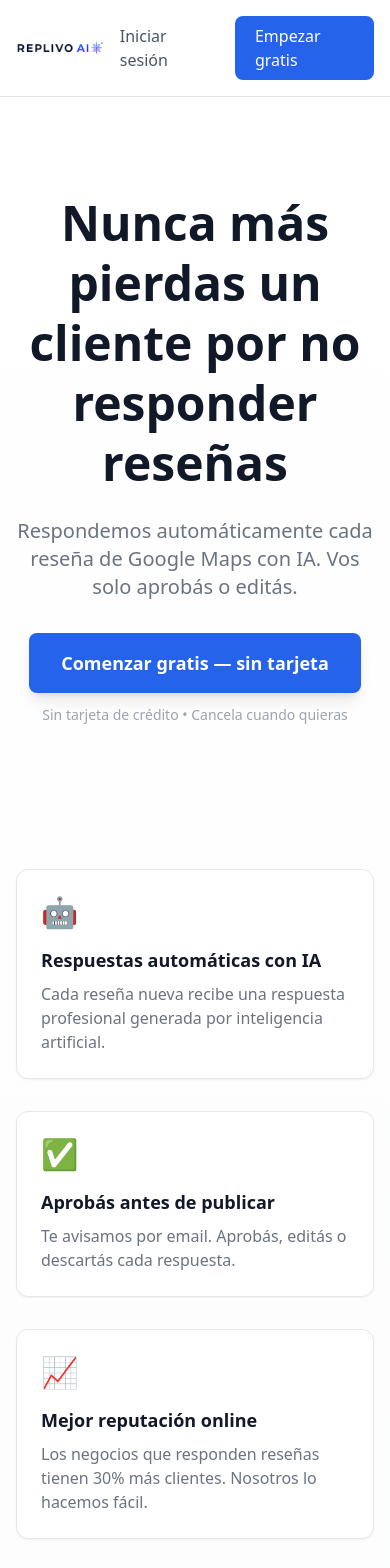
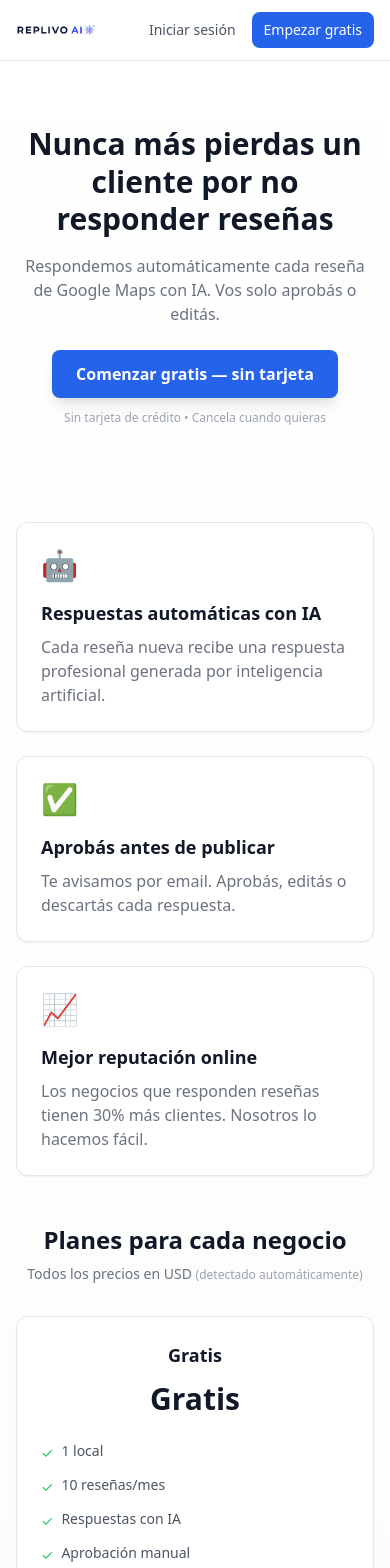
Before and after one commit to nodoetico/review-responder, a Next.js app: page / in a window 390 px wide. Shown: the top 1568 px of the page. Built offline with nearby package versions, Linux system fonts and the light colour scheme.

Commit message:
feat: sistema 100% responsive + logos 170px/140px

```diff
--- a/src/app/dashboard/locales/page.tsx
+++ b/src/app/dashboard/locales/page.tsx
@@ -68,11 +68,11 @@ export default function LocalesPage() {
 
   return (
     <div>
-      <div className="flex items-center justify-between mb-8">
-        <h1 className="text-2xl font-bold text-gray-900">Mis locales</h1>
+      <div className="flex flex-col sm:flex-row sm:items-center justify-between gap-3 mb-8">
+        <h1 className="text-xl sm:text-2xl font-bold text-gray-900">Mis locales</h1>
         <button
           onClick={() => setMostrarForm(!mostrarForm)}
-          className="flex items-center gap-2 bg-primary-600 text-white px-4 py-2 rounded-lg hover:bg-primary-700 transition"
+          className="flex items-center justify-center gap-2 bg-primary-600 text-white px-4 py-2 rounded-lg hover:bg-primary-700 transition w-full sm:w-auto"
         >
           <Plus className="w-4 h-4" />
           Agregar local
@@ -127,7 +127,7 @@ export default function LocalesPage() {
       ) : (
         <div className="space-y-4">
           {locales.map((local) => (
-            <div key={local.id} className="bg-white p-5 rounded-xl shadow-sm border flex items-center justify-between">
+            <div key={local.id} className="bg-white p-5 rounded-xl shadow-sm border flex flex-col sm:flex-row sm:items-center justify-between gap-3">
                 <div>
                   <h3 className="font-semibold text-gray-900">{local.nombre}</h3>
                   <p className="text-sm text-gray-500">{local.direccion}</p>
--- a/src/app/dashboard/resenas/page.tsx
+++ b/src/app/dashboard/resenas/page.tsx
@@ -119,11 +119,11 @@ export default function ResenasPage() {
 
   return (
     <div>
-      <div className="flex items-center justify-between mb-8">
-        <h1 className="text-2xl font-bold text-gray-900">Reseñas</h1>
+      <div className="flex flex-col sm:flex-row sm:items-center justify-between gap-3 mb-8">
+        <h1 className="text-xl sm:text-2xl font-bold text-gray-900">Reseñas</h1>
         <button
           onClick={() => setMostrarCarga(!mostrarCarga)}
-          className="flex items-center gap-2 bg-primary-600 text-white px-4 py-2 rounded-lg hover:bg-primary-700 transition"
+          className="flex items-center justify-center gap-2 bg-primary-600 text-white px-4 py-2 rounded-lg hover:bg-primary-700 transition w-full sm:w-auto"
         >
           <Plus className="w-4 h-4" />
           Cargar reseña manual
--- a/src/app/page.tsx
+++ b/src/app/page.tsx
@@ -10,17 +10,17 @@ export default function LandingPage() {
   return (
     <div className="min-h-screen bg-gradient-to-b from-white to-gray-50">
       <header className="border-b">
-        <div className="max-w-6xl mx-auto px-4 py-4 flex items-center justify-between">
-          <div className="flex items-center gap-3">
-            <Image src="/logo.png" alt="Replivo" width={150} height={150} className="rounded-lg w-24 sm:w-32 md:w-[150px] h-auto" />
+        <div className="max-w-6xl mx-auto px-4 py-3 sm:py-4 flex items-center justify-between gap-2">
+          <div className="flex items-center gap-3 shrink-0">
+            <Image src="/logo.png" alt="Replivo" width={170} height={170} className="rounded-lg w-20 sm:w-28 lg:w-[170px] h-auto" />
           </div>
-          <div className="flex gap-3">
-            <Link href="/login" className="text-gray-600 hover:text-gray-900 px-4 py-2">
+          <div className="flex gap-2 sm:gap-3 items-center">
+            <Link href="/login" className="text-sm sm:text-base text-gray-600 hover:text-gray-900 px-2 sm:px-4 py-2 whitespace-nowrap">
               Iniciar sesión
             </Link>
             <Link
               href="/registro"
-              className="bg-primary-600 text-white px-5 py-2 rounded-lg hover:bg-primary-700 transition"
+              className="text-sm sm:text-base bg-primary-600 text-white px-3 sm:px-5 py-2 rounded-lg hover:bg-primary-700 transition whitespace-nowrap"
             >
               Empezar gratis
             </Link>
@@ -29,23 +29,23 @@ export default function LandingPage() {
       </header>
 
       <main>
-        <section className="max-w-6xl mx-auto px-4 pt-24 pb-16 text-center">
-          <h2 className="text-5xl font-bold text-gray-900 leading-tight max-w-3xl mx-auto">
+        <section className="max-w-6xl mx-auto px-4 pt-16 sm:pt-24 pb-12 sm:pb-16 text-center">
+          <h2 className="text-3xl sm:text-4xl lg:text-5xl font-bold text-gray-900 leading-tight max-w-3xl mx-auto">
             Nunca más pierdas un cliente por no responder reseñas
           </h2>
-          <p className="text-xl text-gray-500 mt-6 max-w-2xl mx-auto">
+          <p className="text-base sm:text-xl text-gray-500 mt-4 sm:mt-6 max-w-2xl mx-auto">
             Respondemos automáticamente cada reseña de Google Maps con IA. Vos solo aprobás o editás.
           </p>
           <Link
             href="/registro"
-            className="inline-block mt-8 bg-primary-600 text-white px-8 py-4 rounded-lg text-lg font-semibold hover:bg-primary-700 transition shadow-lg"
+            className="inline-block mt-6 sm:mt-8 bg-primary-600 text-white px-6 sm:px-8 py-3 sm:py-4 rounded-lg text-base sm:text-lg font-semibold hover:bg-primary-700 transition shadow-lg"
           >
             Comenzar gratis — sin tarjeta
           </Link>
-          <p className="text-sm text-gray-400 mt-3">Sin tarjeta de crédito • Cancela cuando quieras</p>
+          <p className="text-xs sm:text-sm text-gray-400 mt-3">Sin tarjeta de crédito • Cancela cuando quieras</p>
         </section>
 
-        <section className="max-w-6xl mx-auto px-4 py-20 grid md:grid-cols-3 gap-8">
+        <section className="max-w-6xl mx-auto px-4 py-12 sm:py-20 grid grid-cols-1 sm:grid-cols-2 lg:grid-cols-3 gap-6 sm:gap-8">
           {beneficios.map((b) => (
             <div key={b.titulo} className="bg-white p-6 rounded-xl shadow-sm border hover:shadow-md transition">
               <div className="text-3xl mb-4">{b.icono}</div>
@@ -58,14 +58,14 @@ export default function LandingPage() {
         {/* Planes */}
         <Pricing />
 
-        <section className="bg-primary-600 text-white py-20 text-center">
-          <h2 className="text-3xl font-bold">Empezá a cuidar tu reputación hoy</h2>
-          <p className="text-primary-100 mt-3 max-w-xl mx-auto">
+        <section className="bg-primary-600 text-white py-12 sm:py-20 px-4 text-center">
+          <h2 className="text-2xl sm:text-3xl font-bold">Empezá a cuidar tu reputación hoy</h2>
+          <p className="text-primary-100 mt-3 max-w-xl mx-auto text-sm sm:text-base">
             Configurás tu local en 2 minutos. Nosotros nos encargamos del resto.
           </p>
           <Link
             href="/registro"
-            className="inline-block mt-6 bg-white text-primary-600 px-8 py-3 rounded-lg font-semibold hover:bg-primary-50 transition"
+            className="inline-block mt-6 bg-white text-primary-600 px-6 sm:px-8 py-2 sm:py-3 rounded-lg font-semibold hover:bg-primary-50 transition text-sm sm:text-base"
           >
             Crear cuenta gratis
           </Link>
--- a/src/components/pricing.tsx
+++ b/src/components/pricing.tsx
@@ -107,18 +107,18 @@ export default function Pricing() {
 
   return (
     <section className="max-w-6xl mx-auto px-4 pb-10">
-      <h2 className="text-3xl font-bold text-center text-gray-900 mb-2">Planes para cada negocio</h2>
-      <p className="text-center text-gray-500 mb-12">
+      <h2 className="text-2xl sm:text-3xl font-bold text-center text-gray-900 mb-2">Planes para cada negocio</h2>
+      <p className="text-center text-gray-500 mb-8 sm:mb-12 text-sm sm:text-base">
         Todos los precios en {moneda}{" "}
         <span className="text-xs text-gray-400">(detectado automáticamente)</span>
       </p>
 
-      <div className="grid md:grid-cols-3 gap-8 items-stretch">
+      <div className="grid grid-cols-1 sm:grid-cols-2 lg:grid-cols-3 gap-6 lg:gap-8 items-stretch">
         {planes.map((p) => (
           <div
             key={p.nombre}
-            className={`bg-white p-8 rounded-xl border flex flex-col ${
-              p.destacado ? "ring-2 ring-primary-500 shadow-lg md:scale-105" : "shadow-sm"
+            className={`bg-white p-6 sm:p-8 rounded-xl border flex flex-col ${
+              p.destacado ? "ring-2 ring-primary-500 shadow-lg lg:scale-105" : "shadow-sm"
             }`}
           >
             {p.destacado && (
@@ -126,8 +126,8 @@ export default function Pricing() {
                 Más popular
               </p>
             )}
-            <h3 className="text-xl font-bold text-gray-900 text-center">{p.nombre}</h3>
-            <p className="text-4xl font-bold text-gray-900 mt-3 text-center">
+            <h3 className="text-lg sm:text-xl font-bold text-gray-900 text-center">{p.nombre}</h3>
+            <p className="text-3xl sm:text-4xl font-bold text-gray-900 mt-3 text-center">
               {p.precio === 0 ? (
                 "Gratis"
               ) : (
```
Also changed, not shown: src/app/dashboard/layout.tsx (+43 -12 lines).
